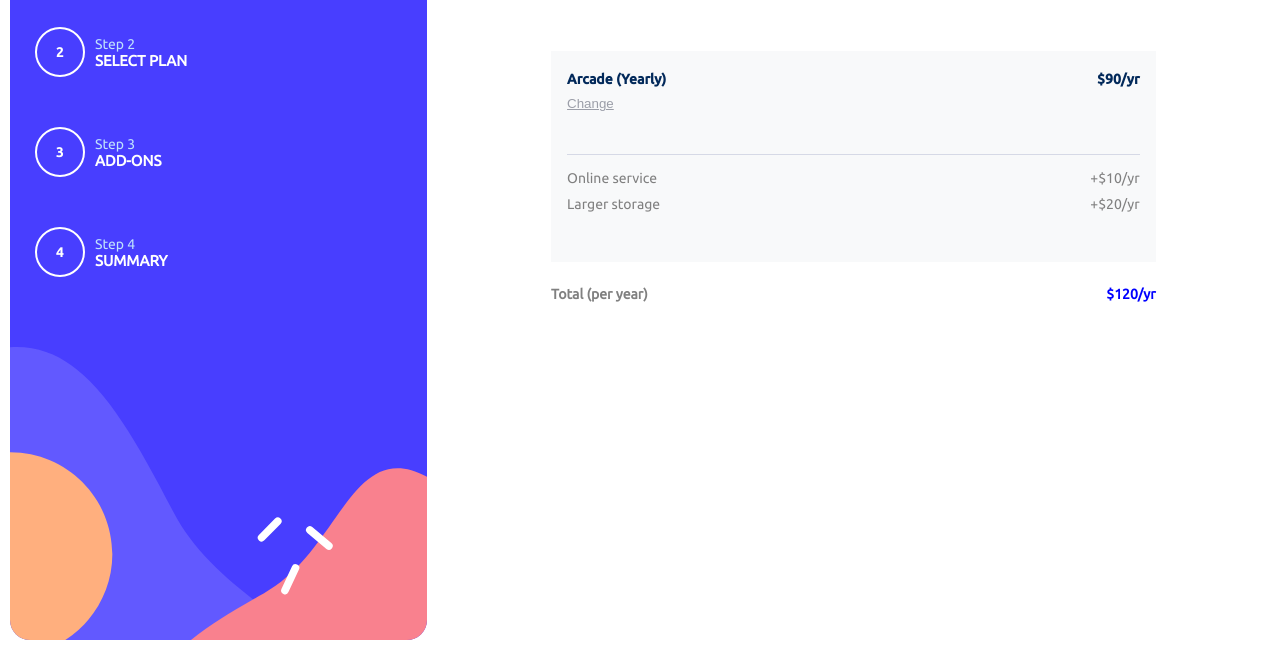
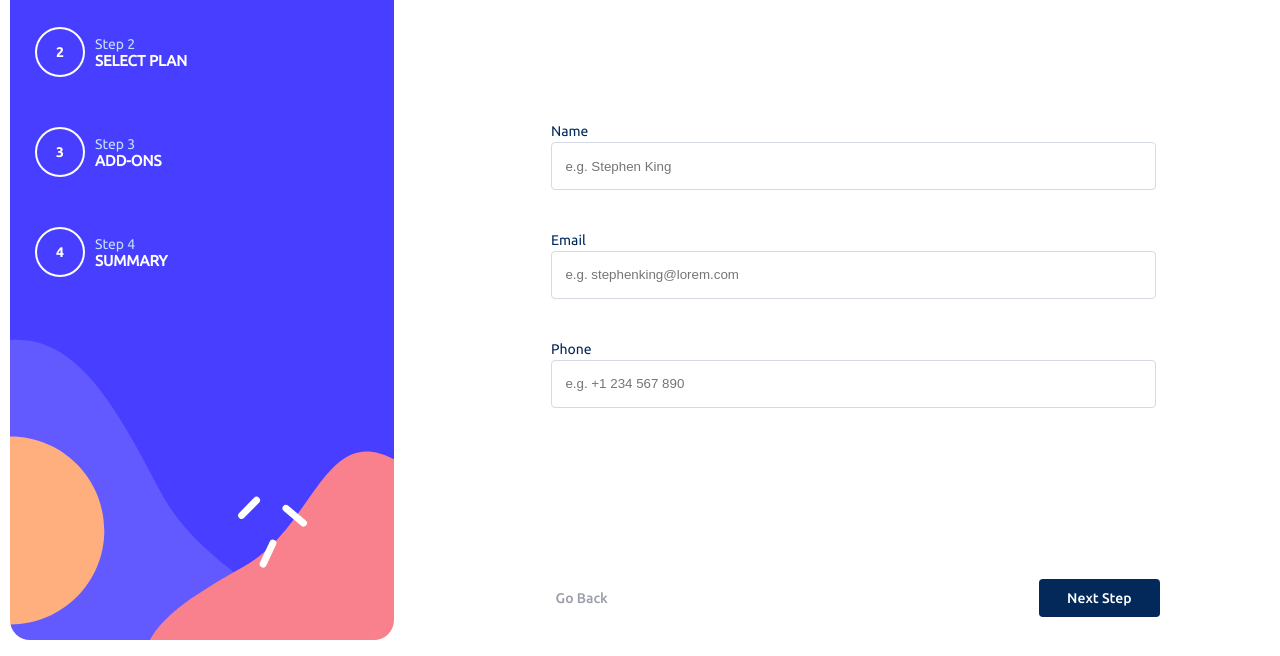
Before and after one commit to dudzvs/TheOdinProjectCourse, a website built with webpack: page MultiStepForm/src/index.html in a window 1280 px wide. Shown: the part 144-800 px from the top of the page. Built offline with nearby package versions, Linux system fonts and the light colour scheme; files whose address does not match are found by name.

Commit message:
add go back and submit btns

```diff
--- a/MultiStepForm/src/index.html
+++ b/MultiStepForm/src/index.html
@@ -50,7 +50,7 @@
           </p>
 
           <form action="#">
-            <div class="personal-info hidden">
+            <div class="personal-info">
               <div class="input-wrapper">
                 <label for="userName">Name</label>
                 <input
@@ -151,7 +151,7 @@
                 </label>
               </div>
             </div>
-            <div class="summary">
+            <div class="summary hidden">
               <div class="summary-box">
                 <div class="selected-plan">
                   <span>Arcade (Yearly)</span>
@@ -170,9 +170,14 @@
                 </div>
               </div>
             </div>
-            <div class="total">
+            <div class="total hidden">
               <span>Total (per year)</span>
               <span>$120/yr</span>
+            </div>
+
+            <div class="buttonsBackNext">
+              <button id="backBtn">Go Back</button>
+              <button id="nextBtn">Next Step</button>
             </div>
           </form>
         </div>
--- a/MultiStepForm/src/style.css
+++ b/MultiStepForm/src/style.css
@@ -366,6 +366,48 @@ h6 {
   transform: translateX(17px);
 }
 
+.buttonsBackNext {
+  background-color: white;
+  background-color: white;
+  position: absolute;
+  display: flex;
+  align-items: center;
+  justify-content: space-between;
+  left: 0;
+  bottom: 0;
+  width: 100%;
+  height: 45px;
+  padding: 1.9em 1em;
+}
+
+.buttonsBackNext button:first-child {
+  background-color: transparent;
+  font-family: 'Ubuntu Medium';
+  font-size: 1.4rem;
+  color: #9b9ea8;
+  border: none;
+  cursor: pointer;
+}
+
+.buttonsBackNext button:first-child:hover {
+  color: #7a7c81;
+}
+
+.buttonsBackNext button:nth-child(2) {
+  padding: 0.8em 2em;
+  border: none;
+  font-size: 1.4rem;
+  font-family: 'Ubuntu Medium';
+  color: white;
+  border-radius: 4px;
+  background-color: var(--primary-color);
+  cursor: pointer;
+}
+
+.buttonsBackNext button:nth-child(2):hover {
+  background-color: #164a8a;
+}
+
 a {
   font-size: 1.3rem;
   color: #9b9ea8;
@@ -386,6 +428,7 @@ a {
   header {
     display: flex;
     justify-content: start;
+    width: 90%;
     padding: 2.5em;
     height: 96vh;
     margin-bottom: 0;
@@ -501,6 +544,12 @@ a {
   .modsPlans input[type='checkbox'] {
     top: 44px;
   }
+
+  .buttonsBackNext {
+    width: 50%;
+    left: 42%;
+    bottom: 24px;
+  }
 }
 
 .hidden {
```
